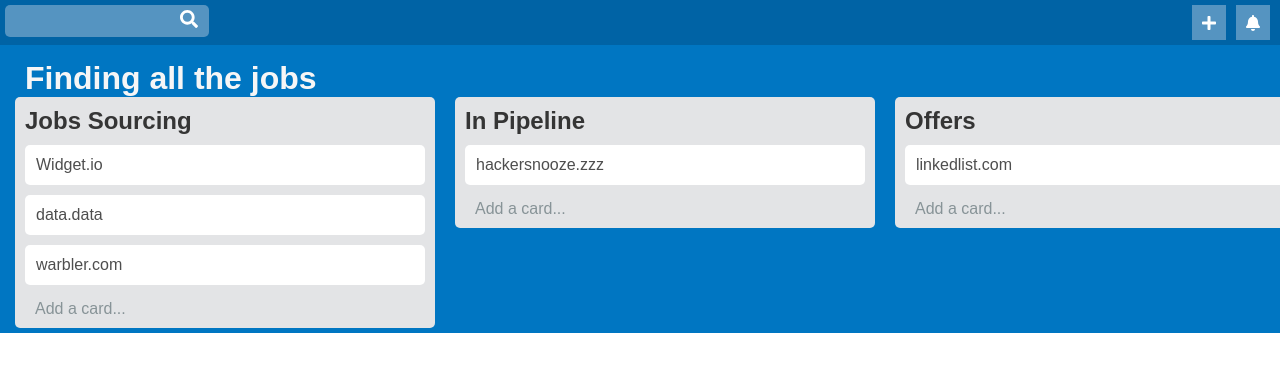
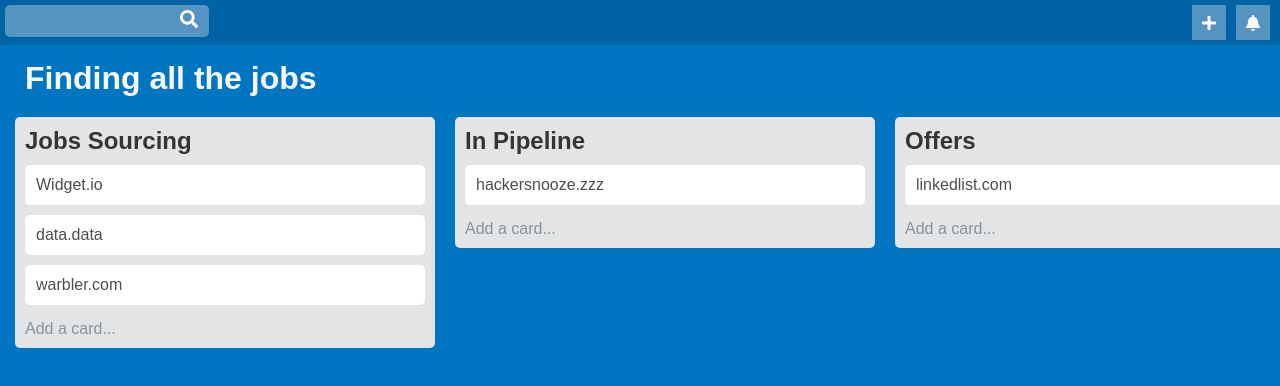
Before and after one commit to alexabush/trello-clone, a React (Create React App) app: page / in a window 1280 px wide. Shown: the top 386 px of the page. Built offline with nearby package versions, Linux system fonts and the light colour scheme.

Commit message:
used height: 100vh to fix spacing issue

```diff
--- a/src/App.css
+++ b/src/App.css
@@ -1,14 +1,6 @@
-html {
-  width: 100%;
-  height: 100%;
-}
-
-body {
-  width: 100%;
-  height: 100%;
-}
-
 .App {
+  height: 100vh;
+  background-color: rgb(0, 118, 194);
 }
 
 ul {
@@ -17,7 +9,7 @@ ul {
 
 h1 {
   color: rgb(246, 246, 246);
-  margin: 10px 0px 0px 20px;
+  margin: 10px 0px 20px 20px;
 }
 
 h2 {
@@ -98,7 +90,7 @@ ul p {
 .addCardText {
   color: rgb(135, 147, 151);
   padding: 0px;
-  margin: 15px 0px 0px 10px;
+  margin: 15px 0px 0px 0px;
 }
 
 .cardTitleText {
```
